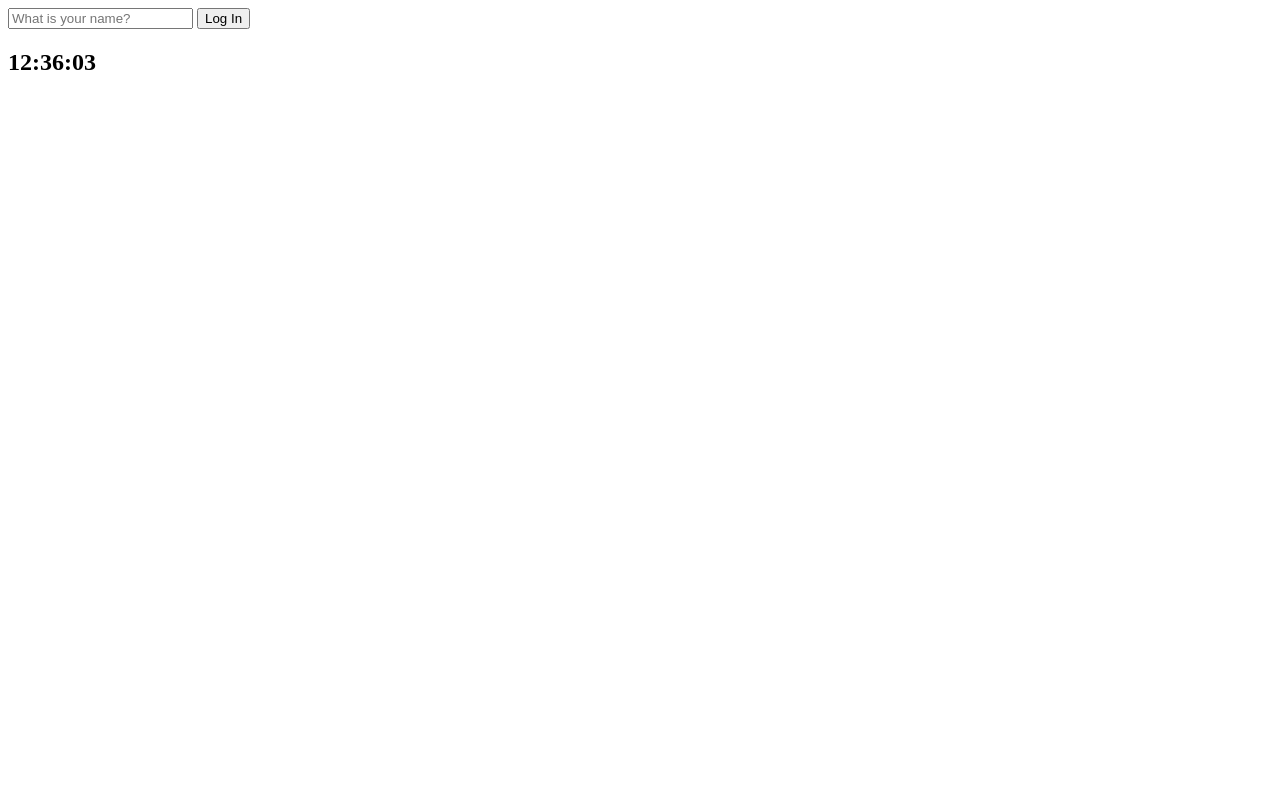
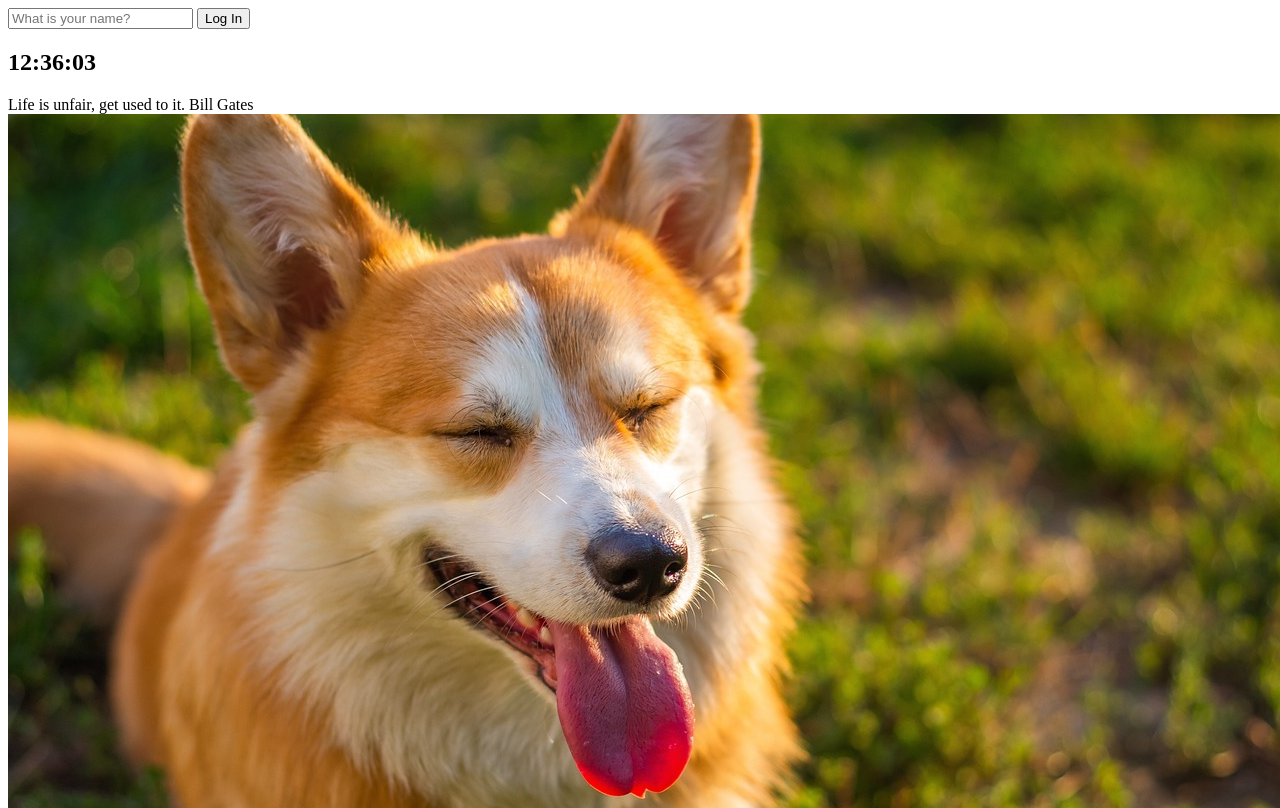
Before and after one commit to pervin0527/momentum-js, a plain HTML site: page index.html in a window 1280 px wide. Shown: the top 808 px of the page. Drawn offline with Linux system fonts and the light colour scheme.

Commit message:
Updated 2023.02.23

```diff
--- a/index.html
+++ b/index.html
@@ -16,9 +16,15 @@
     <h2 id="clock">00:00:00</h2>
 
     <h1 id="greeting" class="hidden"></h1>
+    <div id="quote">
+        <span></span>
+        <span></span>
+    </div>
 
     <!-- <a href="https://nomadcoders.co">Go to Courses</a> -->
     <script src="js/greeting.js"></script>
     <script src="js/clock.js"></script>
+    <script src="js/quotes.js"></script>
+    <script src="js/backgrounds.js"></script>
 </body>
 </html>
--- /dev/null
+++ b/js/backgrounds.js
@@ -0,0 +1,10 @@
+const images = ["img01.jpg", "img02.jpg", "img03.jpg"];
+const chosenImage = images[Math.floor(Math.random() * images.length)];
+console.log(chosenImage);
+
+// js에서 html을 제작하는 방법.
+const bgImage =  document.createElement("img");
+bgImage.src = `imgs/${chosenImage}`;
+console.log(bgImage)
+
+document.body.appendChild(bgImage)
--- /dev/null
+++ b/js/quotes.js
@@ -0,0 +1,57 @@
+const quotes = [
+    {
+        quote : "When you have faults, do not fear to abandon them.",
+        author : "Confucius"
+    },
+    {
+        quote : "They must often change who would be constant in happiness or wisdom.",
+        author : "Confucius"
+    },
+    {
+        quote : "Age is no guarantee of maturity.",
+        author : "Lawana Blackwell"
+    },
+    {
+        quote : "You will face many defeats in life, but never let yourself be defeated.",
+        author : "Maya Angelou"
+    },
+    {
+        quote : "The goal of life is living in agreement with nature.",
+        author : "Zeno"
+    },
+    {
+        quote : "This too shall pass.",
+        author : "Et hoc transibit"
+    },
+    {
+        quote : "The die is cast.",
+        author : "Julius caesar"
+    },
+    {
+        quote : "Only I can change me life, no one can do it for me.",
+        author : "Carol Burnett"
+    },
+    {
+        quote : "When in doubt, choose change.",
+        author : "Lily leung"
+    },
+    {
+        quote : "Life is unfair, get used to it.",
+        author : "Bill Gates"
+    },
+]
+
+const quote = document.querySelector("#quote span:first-child");
+const author = document.querySelector("#quote span:last-child");
+
+// list의 dict에 접근하는 방법은 python과 동일
+// console.log(quotes[0]["quote"], quotes[0]["author"]);
+
+const randomNumber = Math.random() * quotes.length;
+// console.log(Math.round(randomNumber));
+// console.log(Math.ceil(randomNumber));
+// console.log(Math.floor(randomNumber));
+// console.log(quotes[Math.floor(randomNumber)]);
+const todaysQuote = quotes[Math.floor(randomNumber)];
+quote.innerText = todaysQuote["quote"]; // todaysQuote.quote 로 써도 가능하다.
+author.innerText = todaysQuote["author"]; // todaysQuote.author 로 써도 가능하다.
```
Also changed, not shown: imgs/img01.jpg (added), imgs/img02.jpg (added), imgs/img03.jpg (added).
